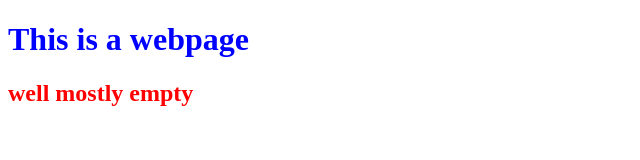
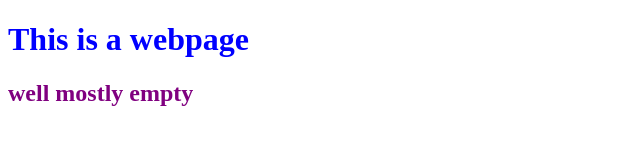
Before and after one commit to MichaelFlexso/0main-openSAP-repo, a plain HTML site: page index.html in a window 1280 px wide. Shown: the whole page, without its empty margins (0-640 px from the left). Drawn offline with Linux system fonts and the light colour scheme.

Commit message:
Changed header color to purple

```diff
--- a/index.html
+++ b/index.html
@@ -6,6 +6,6 @@
 	</head>
 	<body>
 		<h1 style = "color: Blue">This is a webpage</h1>
-		<h2 style = "color: Red">well mostly empty</h2>
+		<h2 style = "color: Purple">well mostly empty</h2>
 	</body>
 </html>
```
